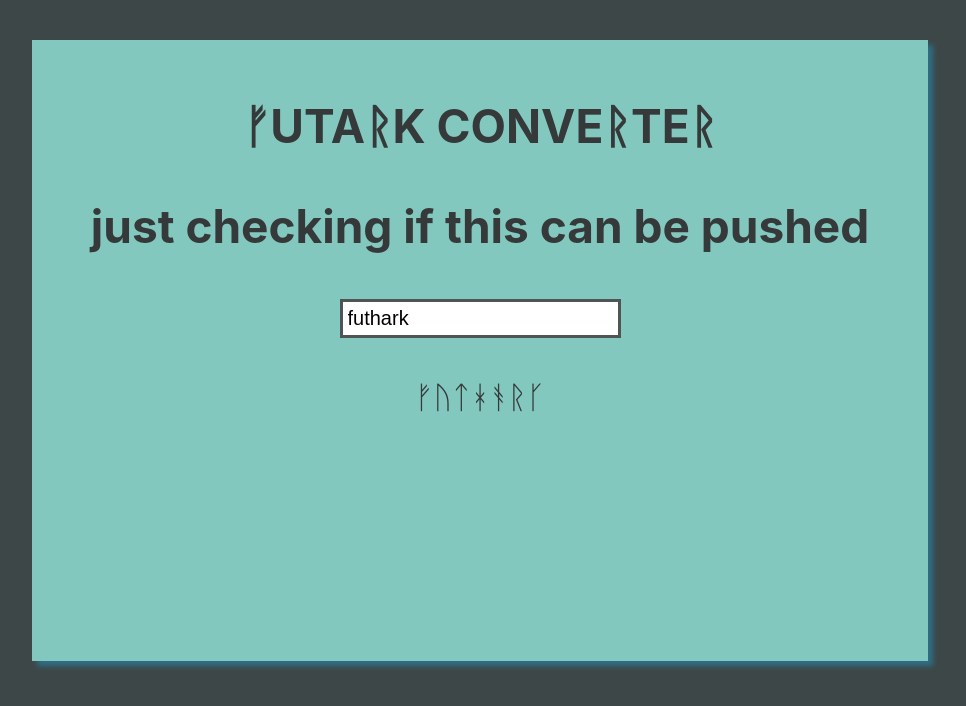
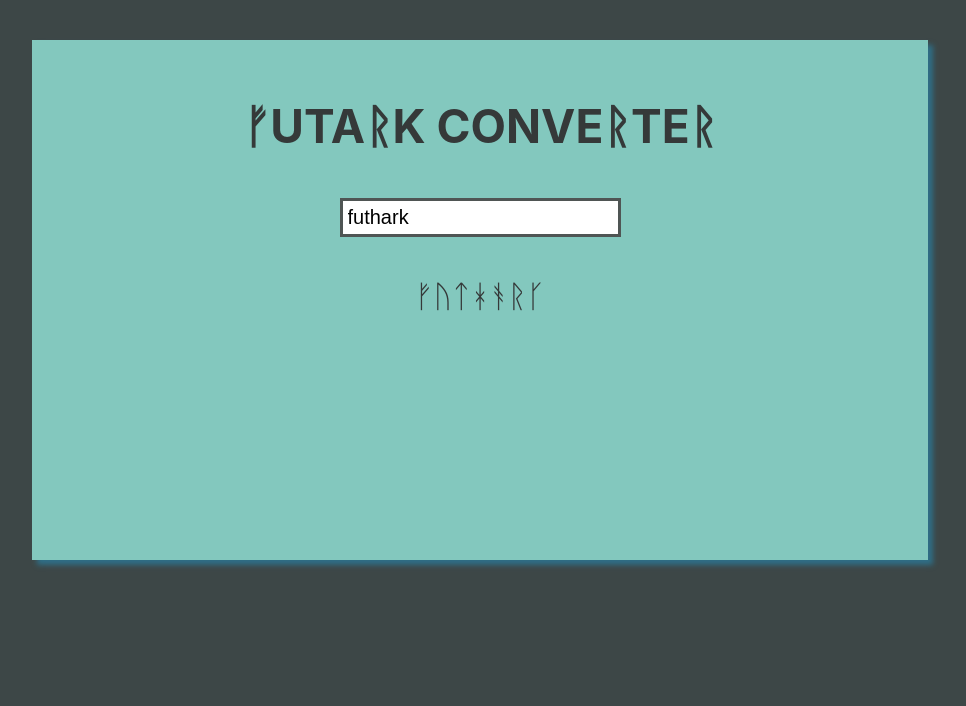
Before and after one commit to Krusedullen/Younger-Futhark-Converter, a React (Create React App) app: page / in a window 1280 px wide. Shown: the top 706 px of the page, without its empty margins (160-1126 px from the left). Built offline with nearby package versions, Linux system fonts and the light colour scheme.

Commit message:
tweaked some comments in the code

```diff
--- a/src/Components/ConverterBox.js
+++ b/src/Components/ConverterBox.js
@@ -2,7 +2,6 @@ import React, {useState} from 'react';
 import RuneOutputField from './RuneOutputField.js'
 import './ConverterBox.css';
 
-//denne metoden fungererr ikke skikkelig ennå.
 
 
 const Box = () => {
@@ -24,7 +23,6 @@ const Box = () => {
   return (
     <div className="converter-box">
       <h1>ᚠUTAᚱK CONVEᚱTEᚱ</h1>
-      <h1>just checking if this can be pushed</h1>
       <input
         type="text"
         onChange={changedInputHandler}
```
